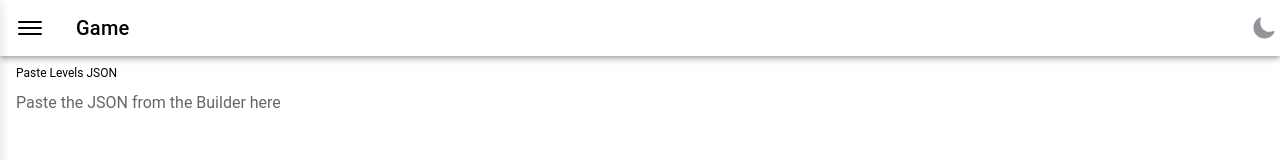
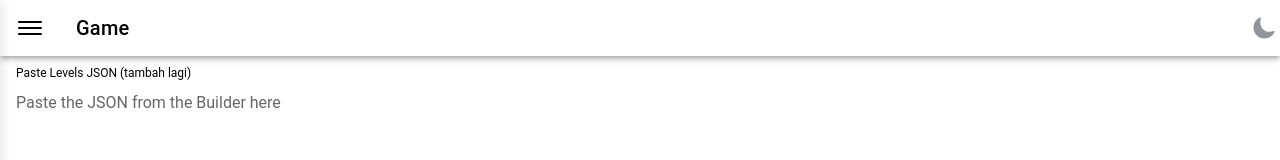
Before and after one commit to glogawa/p2026, a React (Vite) app: page /game in a window 1280 px wide. Shown: the top 160 px of the page. Built offline with nearby package versions, Linux system fonts and the light colour scheme.

Commit message:
tambah teks

```diff
--- a/src/pages/Game/ui/loaders/LevelLoader.tsx
+++ b/src/pages/Game/ui/loaders/LevelLoader.tsx
@@ -17,7 +17,7 @@ export function LevelLoader({
   return (
     <>
       <IonItem>
-        <IonLabel position="stacked">Paste Levels JSON</IonLabel>
+        <IonLabel position="stacked">Paste Levels JSON (tambah lagi)</IonLabel>
         <IonTextarea
           value={pastedJson}
           onIonChange={(e) => onJsonChange(e.detail.value!)}
```
